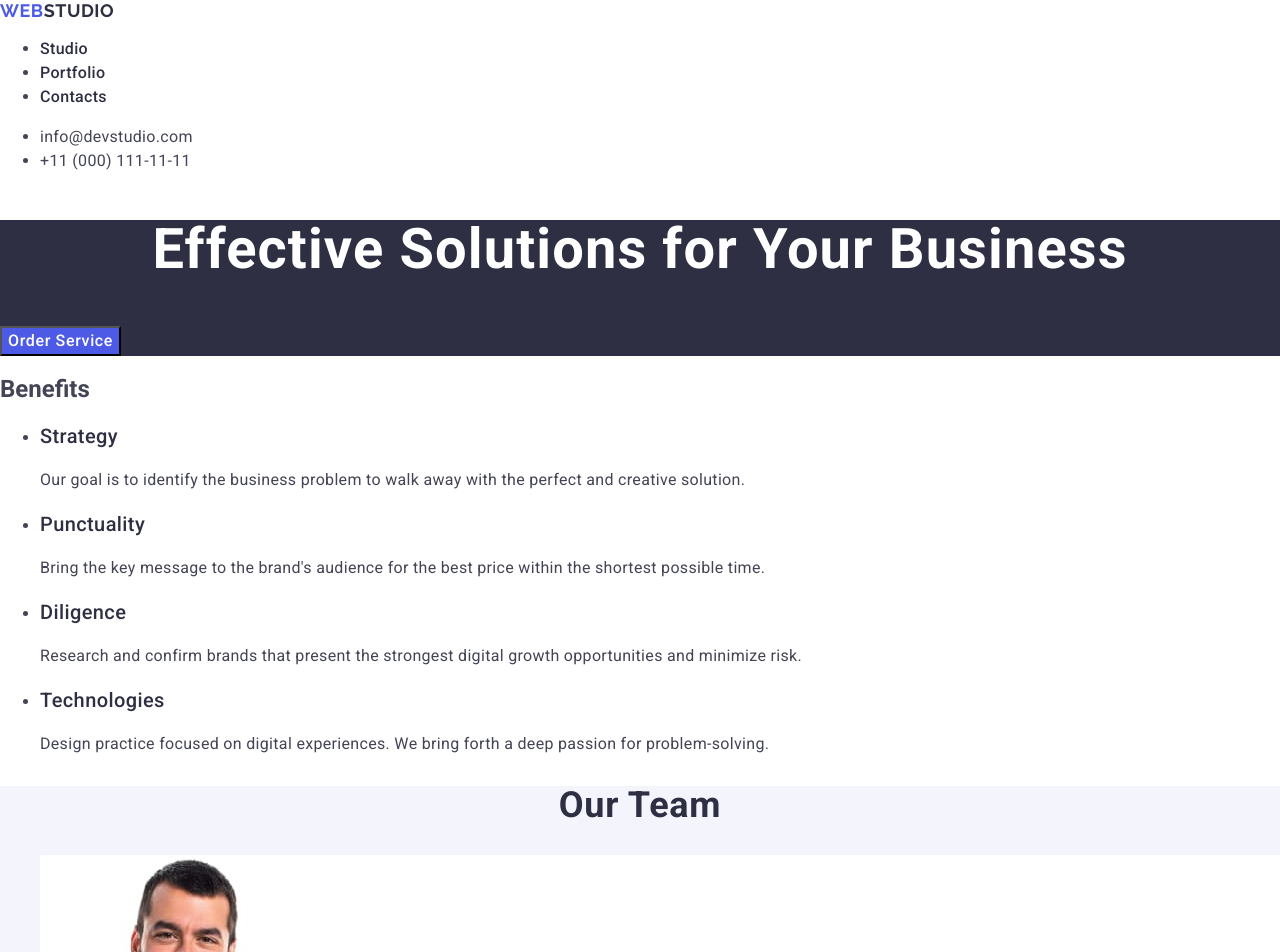
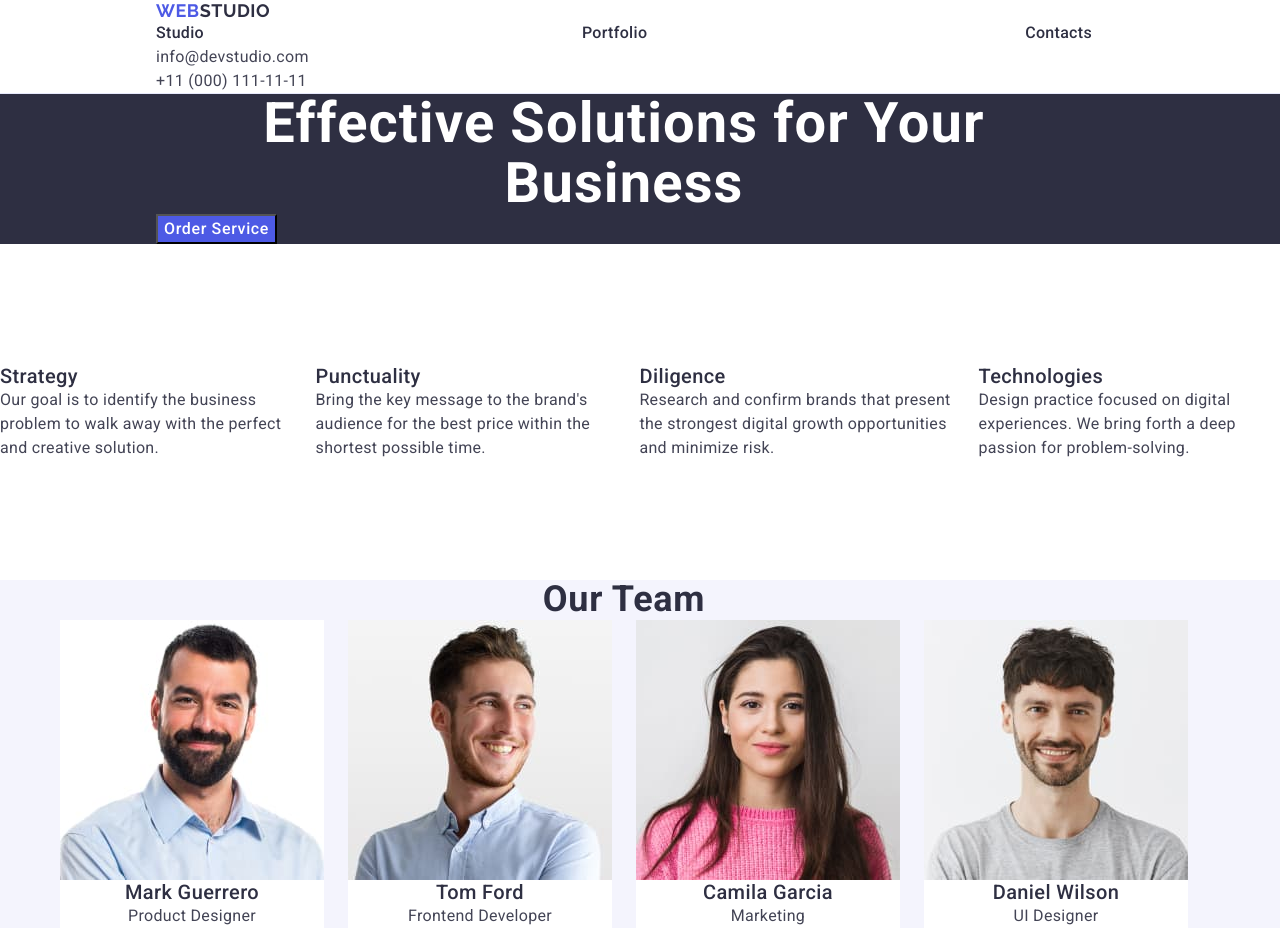
Before and after one commit to olha-zhemerdey/goit-markup-hw-03, a plain HTML site: page index.html in a window 1280 px wide. Shown: the top 952 px of the page. Drawn offline with nearby package versions, Linux system fonts and the light colour scheme.

Commit message:
first change

```diff
--- a/css/styles.css
+++ b/css/styles.css
@@ -5,6 +5,42 @@ body {
 }
 a {
   text-decoration: none;
+}
+ul {
+  list-style-type: none;
+}
+img {
+  display: block;
+}
+
+h1,
+h2,
+h3,
+p {
+  margin: 0;
+}
+ul {
+  margin: 0;
+  padding-left: 0;
+}
+.container {
+  max-width: 1158px;
+  padding-left: 0;
+  padding-right: 32px;
+  margin-left: 156px;
+  margin-right: 156px;
+}
+.section {
+  padding-top: 120px;
+  padding-bottom: 120px;
+}
+.nav-list-container {
+  display: flex;
+  gap: 24px;
+  justify-content: space-between;
+}
+.header-line {
+  border-bottom: 1px solid #e7e9fc;
 }
 .webstudio {
   font-family: "Raleway", sans-serif;
@@ -51,6 +87,7 @@ a {
 .section-one {
   background-color: #2e2f42;
 }
+
 .header-one {
   font-weight: 700;
   font-size: 56px;
@@ -60,7 +97,7 @@ a {
   color: #ffffff;
 }
 
-.button {
+.button-title {
   font-weight: 500;
   font-size: 16px;
   line-height: 1.5;
@@ -78,6 +115,11 @@ a {
   background-color: #404bbf;
 }
 
+.list-two {
+  display: flex;
+  gap: 24px;
+  justify-content: space-evenly;
+}
 .title {
   font-weight: 500;
   font-size: 20px;
@@ -85,11 +127,22 @@ a {
   letter-spacing: 0.02em;
   color: #2e2f42;
 }
+.section-two {
+  display: none;
+}
 .paragraph {
   font-size: 16px;
   line-height: 1.5;
   letter-spacing: 0.02em;
   color: #434455;
+}
+.list-three {
+  display: flex;
+  gap: 24px;
+  justify-content: center;
+}
+.name {
+  text-align: center;
 }
 .section-three {
   background-color: #f4f4fd;
@@ -106,6 +159,18 @@ a {
 .section-three-list {
   background-color: #ffffff;
 }
+
+.list-four {
+  display: flex;
+  gap: 24px;
+  justify-content: space-between;
+  flex-wrap: wrap;
+}
+.portfolio-border {
+  border-bottom: 1px solid #e7e9fc;
+  border-left: 1px solid #e7e9fc;
+  border-right: 1px solid #e7e9fc;
+}
 .footer {
   background-color: #2e2f42;
 }
--- a/index.html
+++ b/index.html
@@ -7,8 +7,8 @@
 
     <link
       rel="stylesheet"
-      href="https://cdnjs.cloudflare.com/ajax/libs/modern-normalize/1.1.0/modern-normalize.min.css"
-      integrity="sha512-wpPYUAdjBVSE4KJnH1VR1HeZfpl1ub8YT/NKx4PuQ5NmX2tKuGu6U/JRp5y+Y8XG2tV+wKQpNHVUX03MfMFn9Q=="
+      href="https://cdnjs.cloudflare.com/ajax/libs/modern-normalize/2.0.0/modern-normalize.min.css"
+      integrity="sha512-4xo8blKMVCiXpTaLzQSLSw3KFOVPWhm/TRtuPVc4WG6kUgjH6J03IBuG7JZPkcWMxJ5huwaBpOpnwYElP/m6wg=="
       crossorigin="anonymous"
       referrerpolicy="no-referrer"
     />
@@ -23,18 +23,21 @@
     <link rel="stylesheet" href="css/styles.css" />
   </head>
   <body>
-    <header>
+
+      <header class="header-line">
+        <div class="container">
         <!-- Top Line -->
         <nav>
           <a href="./index.html" class="webstudio"
             >Web<span class="web">Studio</span></a
           >
-        <ul class="navigation">
+          <ul class="nav-list-container">
             <li><a href="./index.html" class="nav-list">Studio</a></li>
             <li><a href="" class="nav-list">Portfolio</a></li>
             <li><a href="" class="nav-list">Contacts</a></li>
           </ul>
         </nav>
+
         <address class="address">
           <ul>
             <li>
@@ -49,24 +52,27 @@
             </li>
           </ul>
         </address>
+      </div>
     </header>
 
     <main>
       <!-- Main -->
       <!-- Section 1 -->
-      <section class="section-one">
+
+        <section class="section-one" class="section">
+          <div class="container">
           <h1 class="header-one">Effective Solutions for Your Business</h1>
-        <button type="button" class="button">Order Service</button>
+          <button type="button" class="button-title">Order Service</button>
         </section>
         <!-- Section 2 -->
-      <section>
-        <h2>Benefits</h2>
-        <ul>
+        <section class="section">
+          <h2 class="section-two">Benefits</h2>
+          <ul class="list-two">
             <li>
               <h3 class="title">Strategy</h3>
               <p class="paragraph">
-              Our goal is to identify the business problem to walk away with the
-              perfect and creative solution.
+                Our goal is to identify the business problem to walk away with
+                the perfect and creative solution.
               </p>
             </li>
             <li>
@@ -91,11 +97,16 @@
               </p>
             </li>
           </ul>
+        </div>
       </section>
+
+
       <!-- Section 3 -->
-      <section class="section-three">
+
+        <section class="section-three" class="section">
+          <div class="container">
           <h2 class="section-title">Our Team</h2>
-        <ul>
+          <ul class="list-three">
             <li class="section-three-list">
               <img
                 src="./images/img.jpg"
@@ -103,8 +114,10 @@
                 width="264"
                 height="260"
               />
+              <div class="name">
                 <h3 class="title">Mark Guerrero</h3>
                 <p class="paragraph">Product Designer</p>
+              </div>
             </li>
             <li class="section-three-list">
               <img
@@ -113,8 +126,11 @@
                 width="264"
                 height="260"
               />
+
+              <div class="name">
                 <h3 class="title">Tom Ford</h3>
                 <p class="paragraph">Frontend Developer</p>
+              </div>
             </li>
             <li class="section-three-list">
               <img
@@ -123,8 +139,10 @@
                 width="264"
                 height="260"
               />
+              <div class="name">
                 <h3 class="title">Camila Garcia</h3>
                 <p class="paragraph">Marketing</p>
+              </div>
             </li>
             <li class="section-three-list">
               <img
@@ -133,15 +151,21 @@
                 width="264"
                 height="260"
               />
+              <div class="name">
                 <h3 class="title">Daniel Wilson</h3>
                 <p class="paragraph">UI Designer</p>
+              </div>
             </li>
           </ul>
+        </div>
       </section>
+
+
       <!-- Section 4 -->
-      <section>
+        <section class="section">
+          <div class="container">
           <h2 class="section-title">Our Portfolio</h2>
-        <ul>
+          <ul class="list-four">
             <li>
               <img
                 src="./images/img-5.jpg"
@@ -149,8 +173,11 @@
                 width="360"
                 height="300"
               />
+              <div class="portfolio-border">
                 <h3 class="title">Banking App</h3>
               <p class="paragraph">App</p>
+            </div>
+
             </li>
             <li>
               <img
@@ -159,8 +186,10 @@
                 width="360"
                 height="300"
               />
+              <div class="portfolio-border">
               <h3 class="title">Cashless Payment</h3>
               <p class="paragraph">Marketing</p>
+              </div>
             </li>
             <li>
               <img
@@ -169,8 +198,10 @@
                 width="360"
                 height="300"
               />
+            <div class="portfolio-border">
               <h3 class="title">Meditation App</h3>
               <p class="paragraph">App</p>
+            </div>
           </li>
             <li>
               <img
@@ -179,8 +210,11 @@
                 width="360"
                 height="300"
               />
+              <div class="portfolio-border">
               <h3 class="title">Taxi Service</h3>
               <p class="paragraph">Marketing</p>
+            </div>
+
             </li>
             <li>
               <img
@@ -189,8 +223,10 @@
                 width="360"
                 height="300"
               />
+              <div class="portfolio-border">
               <h3 class="title">Screen Illustrations</h3>
               <p class="paragraph">Design</p>
+            </div>
           </li>
             <li>
               <img
@@ -199,20 +235,28 @@
                 width="360"
                 height="300"
               />
+              <div class="portfolio-border">
               <h3 class="title">Online Courses</h3>
               <p class="paragraph">Marketing</p>
+            </div>
           </li>
           </ul>
+         </div>
         </section>
+
     </main>
+
       <footer class="footer">
+        <div class="container">
         <a href="./index.html" class="webstudio"
           >Web<span class="web-footer">Studio</span></a
         >
         <p class="footer-paragraph">
-        Increase the flow of customers and sales for your business with digital
-        marketing & growth solutions.
+          Increase the flow of customers and sales for your business with
+          digital marketing & growth solutions.
         </p>
+      </div>
     </footer>
+
   </body>
 </html>
```
Also changed, not shown: 1 other file. Lines whose indentation alone changed are shown as unchanged.
